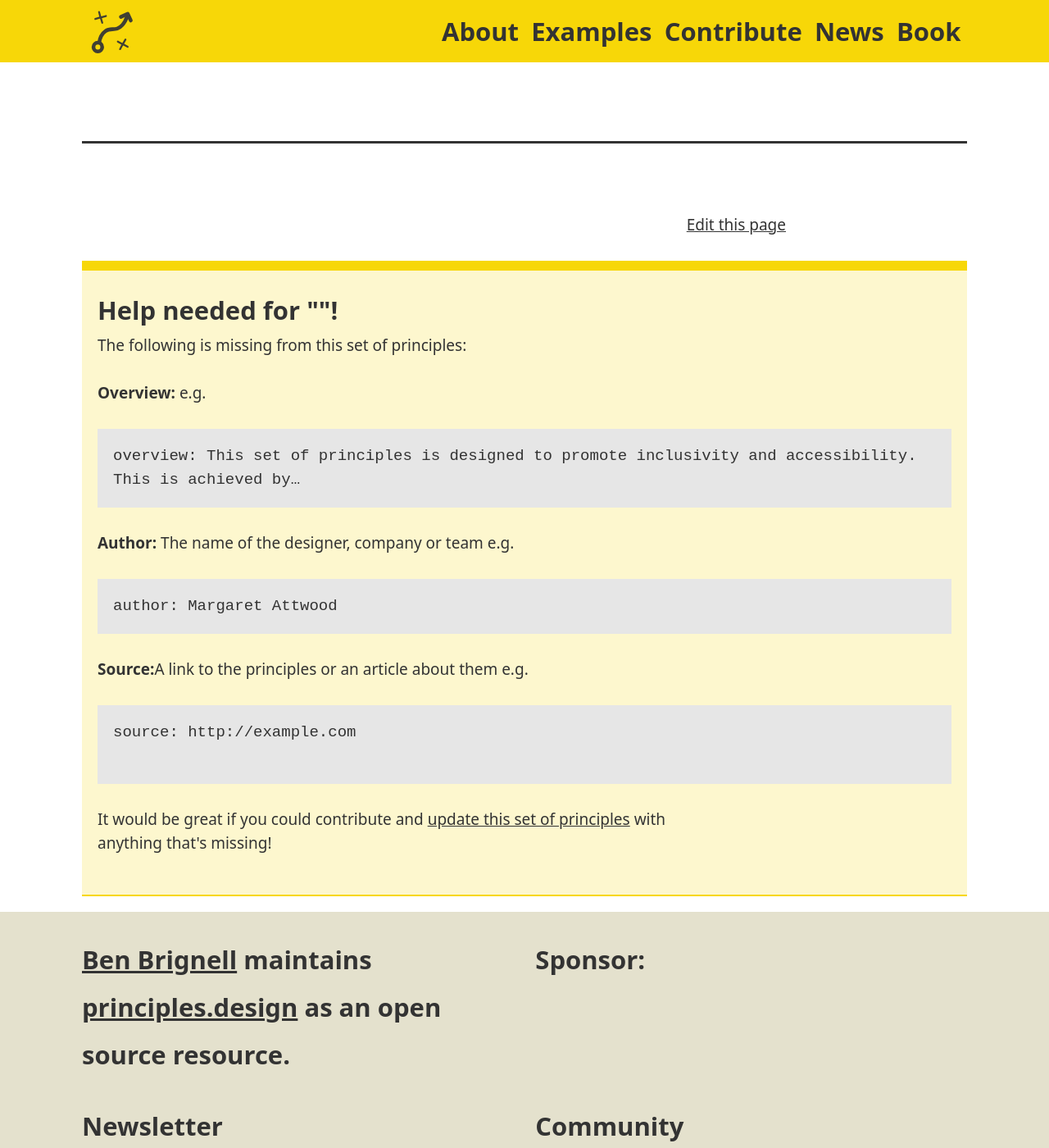
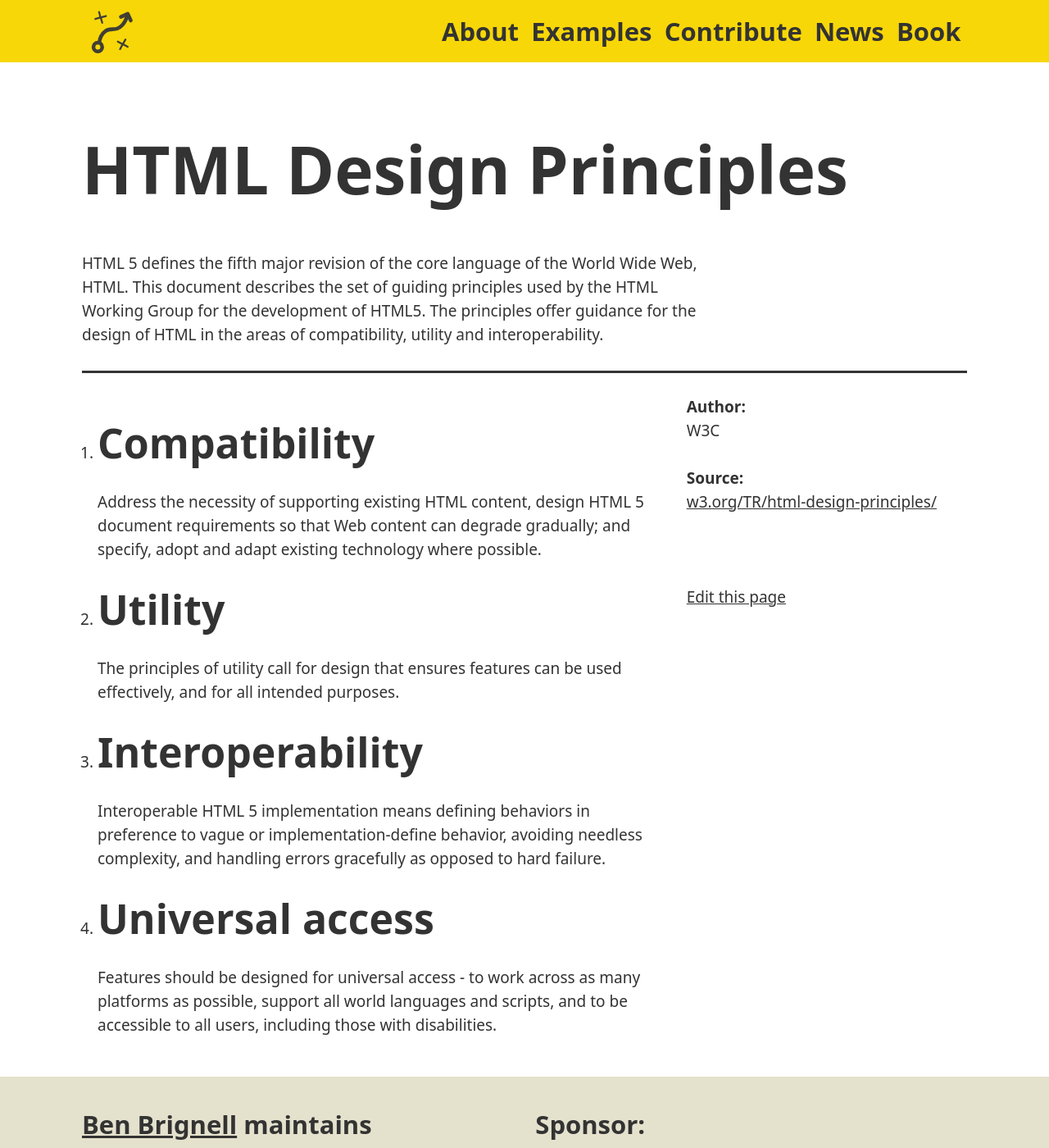
Before and after one commit to benbrignell/principles.design, a Jekyll site: the page built from _examples/html-design-principles.md, in a window 1280 px wide and 1400 px high. Shown: the whole window at 82% size. Built offline with Jekyll 4.4.1, drawn with Linux system fonts in a browser that asks for light colours; comment, search, counter and statistics services are not loaded; some of the changed lines change nothing that is shown.

Commit message:
indented summaries and reset tags to available tags

```diff
--- a/_examples/html-design-principles.md
+++ b/_examples/html-design-principles.md
@@ -6,12 +6,16 @@ overview: |
 link: https://www.w3.org/TR/html-design-principles/
 principles:
 - principle: Compatibility
-  summary: | Address the necessity of supporting existing HTML content, design HTML 5 document requirements so that Web content can degrade gradually; and specify, adopt and adapt existing technology where possible.
+  summary: |
+    Address the necessity of supporting existing HTML content, design HTML 5 document requirements so that Web content can degrade gradually; and specify, adopt and adapt existing technology where possible.
 - principle: Utility
-  summary: | The principles of utility call for design that ensures features can be used effectively, and for all intended purposes.
+  summary: |
+    The principles of utility call for design that ensures features can be used effectively, and for all intended purposes.
 - principle: Interoperability
-  summary: | Interoperable HTML 5 implementation means defining behaviors in preference to vague or implementation-define behavior, avoiding needless complexity, and handling errors gracefully as opposed to hard failure.
+  summary: |
+    Interoperable HTML 5 implementation means defining behaviors in preference to vague or implementation-define behavior, avoiding needless complexity, and handling errors gracefully as opposed to hard failure.
 - principle: Universal access
-  summary: | Features should be designed for universal access - to work across as many platforms as possible, support all world languages and scripts, and to be accessible to all users, including those with disabilities.
-tags: [HTML, language, code]
+  summary: |
+    Features should be designed for universal access - to work across as many platforms as possible, support all world languages and scripts, and to be accessible to all users, including those with disabilities.
+tags: [specific, language, software]
 ---
```
